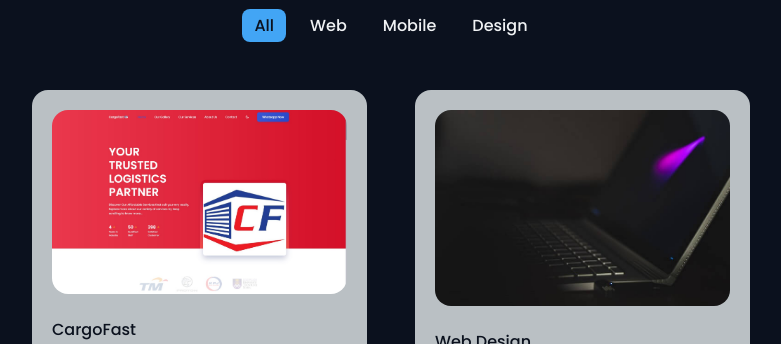
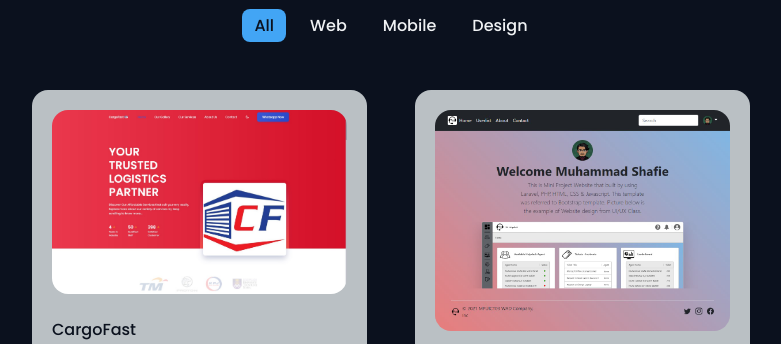
Before and after one commit to muhammadshafie/muhammadshafie.github.io, a plain HTML site: page index.html in a window 1280 px wide. Shown: the part 2730-3074 px from the top of the page, without its empty margins (249-1030 px from the left). Drawn offline with nearby package versions, Linux system fonts and the light colour scheme.

Commit message:
add picture of portfolio

```diff
--- a/index.html
+++ b/index.html
@@ -550,9 +550,9 @@
                 </div>
 
                 <div class="portfolio__card mix web">
-                    <img src="assets/img/portfolio2.jpg" alt="" class="portfolio__img">
+                    <img src="assets/img/laravel.jpg" alt="" class="portfolio__img">
 
-                    <h3 class="portfolio__title">Web Design</h3>
+                    <h3 class="portfolio__title">Laravel Mini Project - CRUD</h3>
 
                     <a href="" class="portfolio__button">
                         Demo<i class='bx bx-right-arrow-alt portfolio__icon'></i>
```
Also changed, not shown: assets/img/laravel.jpg (added), assets/img/laravel.png (added).
